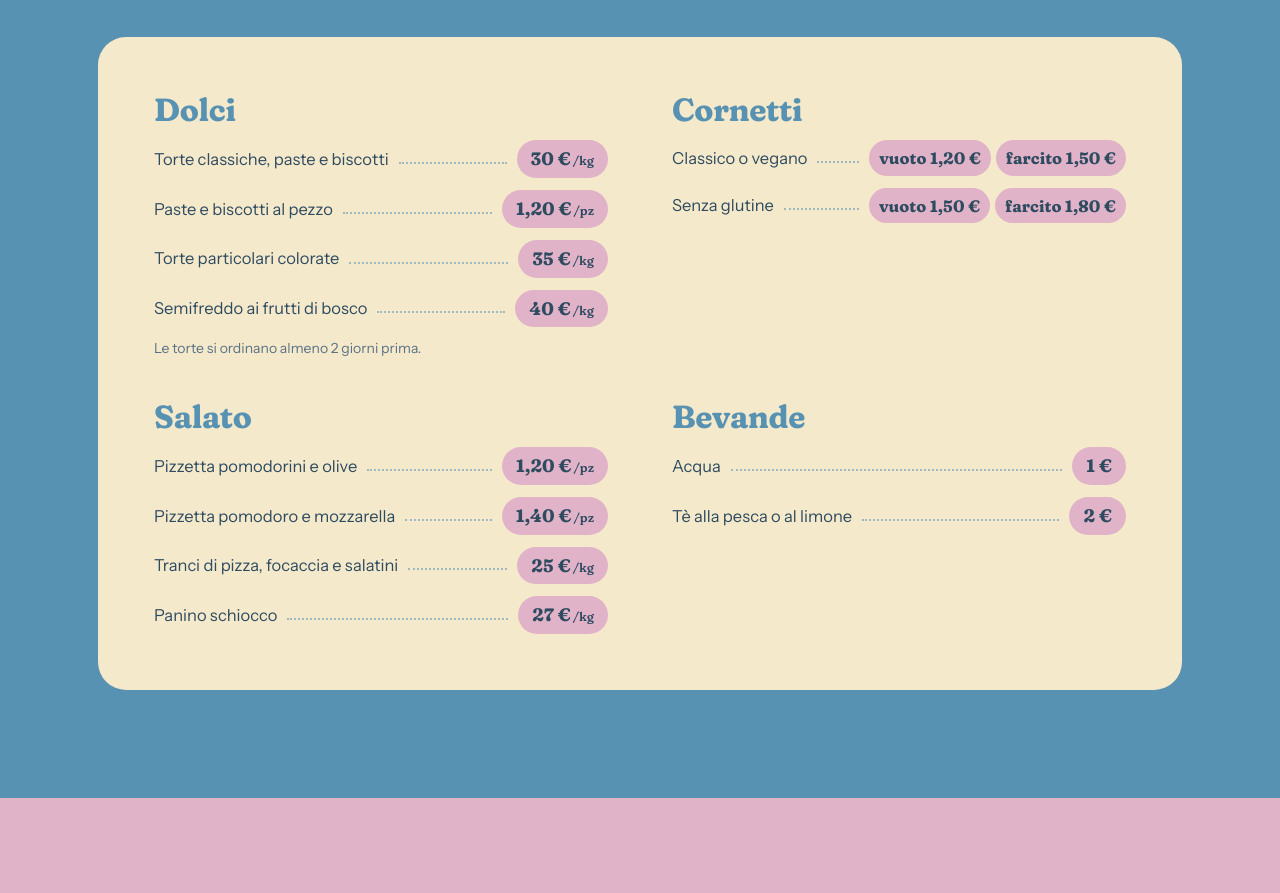
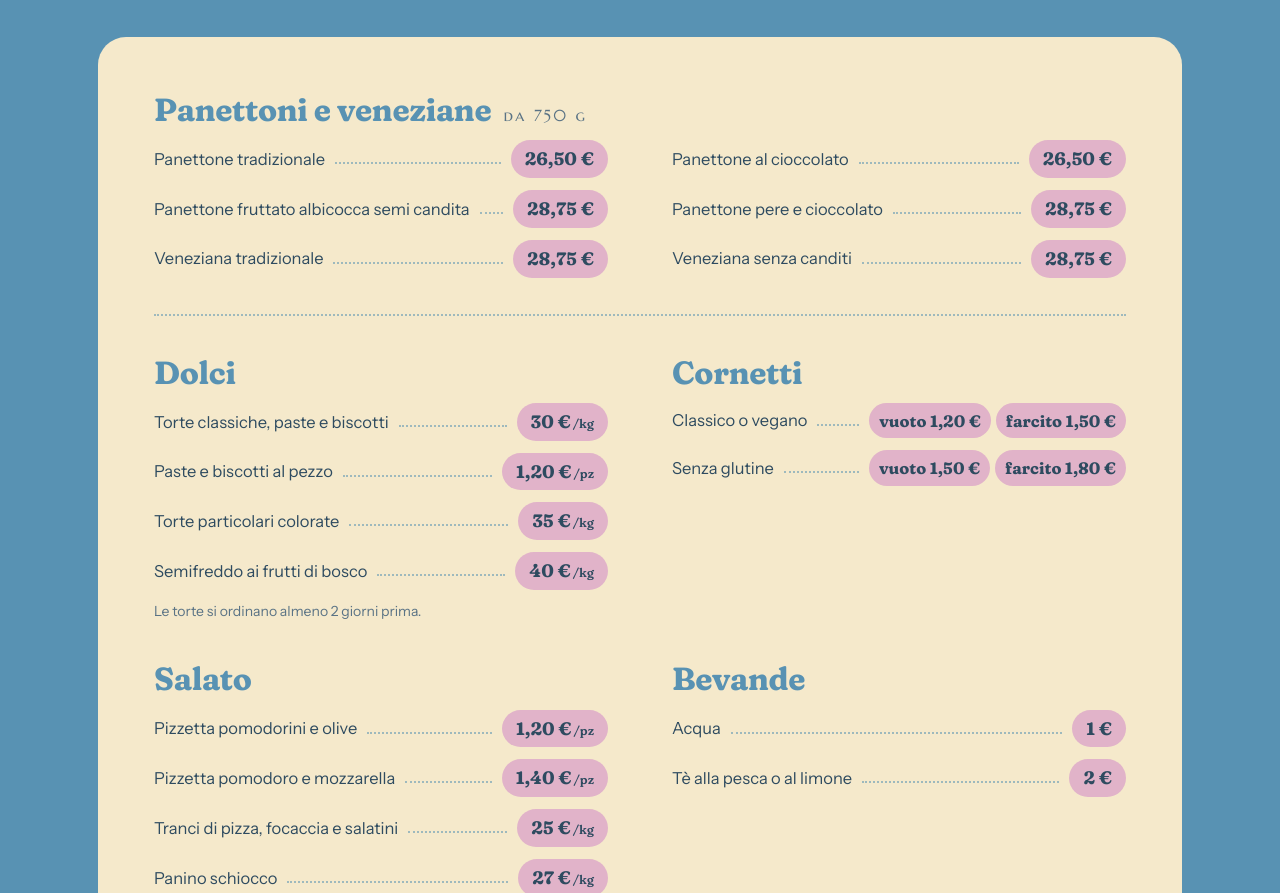
Before and after one commit to ivemberg/ninni-sito-web, a plain HTML site: page index.html in a window 1280 px wide. Shown: the part 2367-3260 px from the top of the page. Drawn offline with Linux system fonts and the light colour scheme.

Commit message:
Aggiorna sito

```diff
--- a/index.html
+++ b/index.html
@@ -184,6 +184,17 @@
         <p>Dolce e salato, da scegliere al banco e portare a casa.</p>
       </div>
       <div class="listino">
+        <div class="gruppo feste">
+          <h3>Panettoni e veneziane <span class="label">da 750 g</span></h3>
+          <ul>
+            <li class="voce"><span class="nome">Panettone tradizionale</span><span class="punti" aria-hidden="true"></span><span class="prezzi"><span class="pill">26,50 €</span></span></li>
+            <li class="voce"><span class="nome">Panettone al cioccolato</span><span class="punti" aria-hidden="true"></span><span class="prezzi"><span class="pill">26,50 €</span></span></li>
+            <li class="voce"><span class="nome">Panettone fruttato albicocca semi candita</span><span class="punti" aria-hidden="true"></span><span class="prezzi"><span class="pill">28,75 €</span></span></li>
+            <li class="voce"><span class="nome">Panettone pere e cioccolato</span><span class="punti" aria-hidden="true"></span><span class="prezzi"><span class="pill">28,75 €</span></span></li>
+            <li class="voce"><span class="nome">Veneziana tradizionale</span><span class="punti" aria-hidden="true"></span><span class="prezzi"><span class="pill">28,75 €</span></span></li>
+            <li class="voce"><span class="nome">Veneziana senza canditi</span><span class="punti" aria-hidden="true"></span><span class="prezzi"><span class="pill">28,75 €</span></span></li>
+          </ul>
+        </div>
         <div class="gruppo">
           <h3>Dolci</h3>
           <ul>
--- a/style.css
+++ b/style.css
@@ -163,6 +163,10 @@ footer a, .modo a, .indirizzo a { text-underline-offset: 3px; }
 .voce.doppio .prezzi { gap: 5px; }
 .voce.doppio .pill { padding-inline: 10px; font-size: 16.5px; }
 .gruppo .sotto { font-size: 14px; color: var(--ink-2); margin-top: 10px; }
+/* Panettoni e veneziane (stagionale): riga intera in cima, voci su due colonne */
+.gruppo.feste { grid-column: 1 / -1; padding-bottom: 36px; border-bottom: 2px dotted rgba(88,146,179,.55); }
+.gruppo.feste h3 .label { color: var(--ink-2); font-size: 16px; font-weight: 400; margin-left: 6px; white-space: nowrap; }
+.gruppo.feste ul { grid-template-columns: 1fr 1fr; column-gap: clamp(32px, 5vw, 72px); }
 .nota-prezzi { margin-top: 24px; font-size: 14px; color: var(--crema); }
 
 /* ---------- Laboratorio ---------- */
@@ -281,7 +285,7 @@ footer .legal { margin-top: 52px; padding-top: 20px; border-top: 1px solid rgba(
   .hero .wrap, .storia .wrap, .torte .wrap, .dove .wrap { grid-template-columns: 1fr; }
   .hero-vis { justify-self: center; max-width: 340px; }
   .storia .arco { max-width: 320px; }
-  .listino { grid-template-columns: 1fr; }
+  .listino, .gruppo.feste ul { grid-template-columns: 1fr; }
   .storia .lab { grid-template-columns: 1fr 1fr; }
   .lab .didascalia { grid-column: 1 / -1; }
   .pilastri { grid-template-columns: 1fr; gap: 16px; }
```
